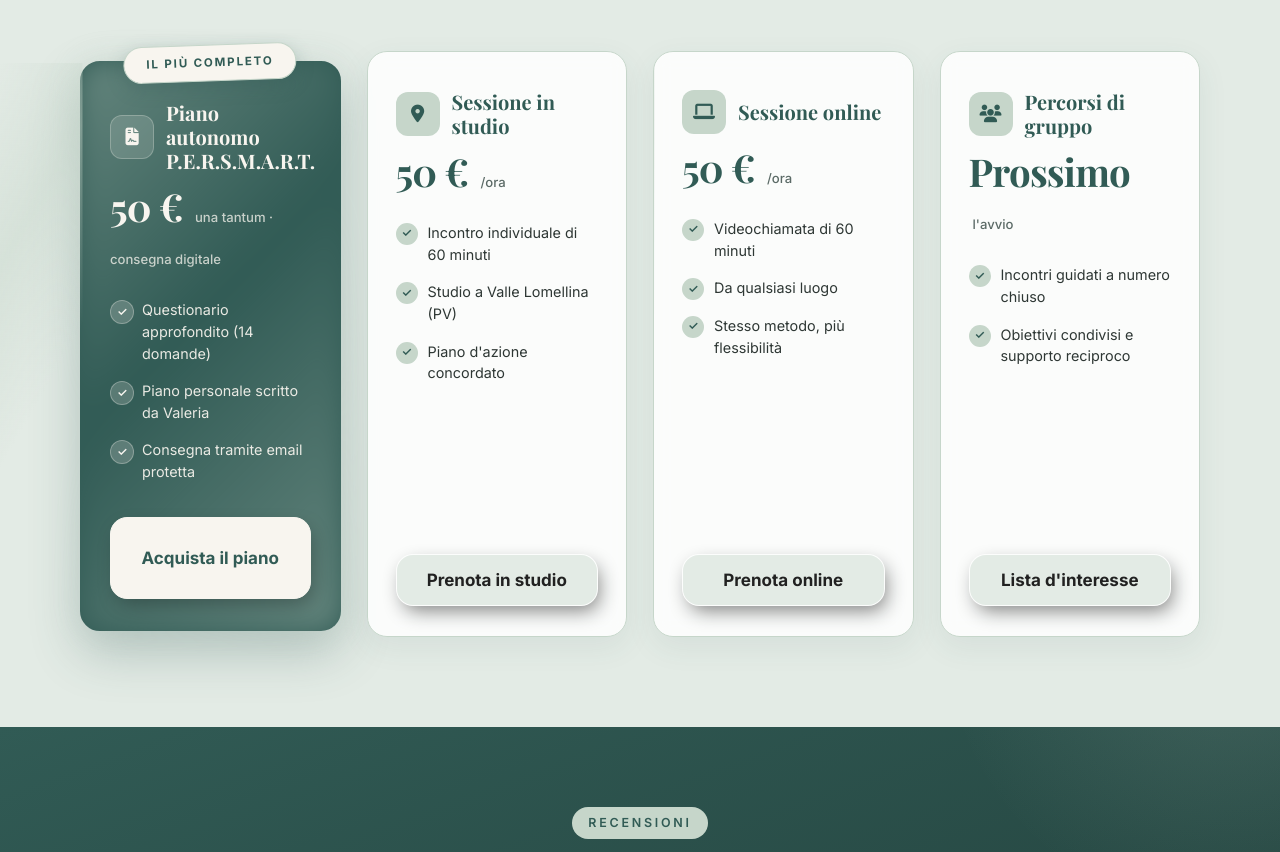
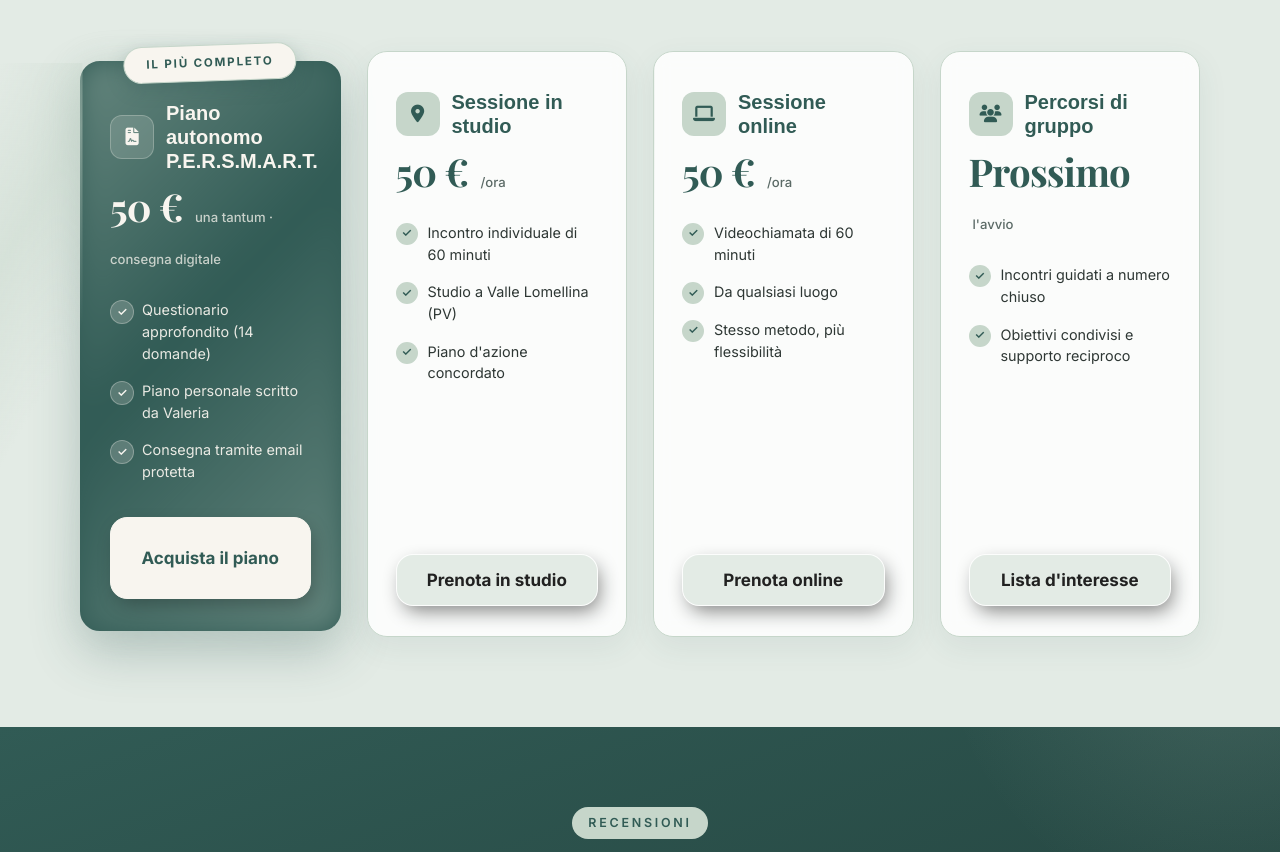
Before and after one commit to Webnix-it/valeriamoretti2026, a plain HTML site: page index.html in a window 1280 px wide. Shown: the part 3588-4440 px from the top of the page. Drawn offline with nearby package versions, Linux system fonts and the light colour scheme; no server answers; a web font is replaced by a local one.

Commit message:
Font card servizi: titoli in sans-serif weight 700

```diff
--- a/style.css
+++ b/style.css
@@ -345,7 +345,7 @@ button { font-family: inherit; cursor: pointer; }
 .service-card > * { position: relative; z-index: 1; }
 .service-card:hover { border-color: var(--verde-bosco); transform: translateY(-6px) scale(1.015); box-shadow: 0 22px 44px rgba(49, 91, 85, 0.18); }
 .service-card:hover::before { transform: translateX(100%); }
-.service-card h3 { font-size: 1.25rem; margin-bottom: 12px; display: flex; align-items: center; gap: 12px; color: var(--verde-bosco); }
+.service-card h3 { font-family: sans-serif; font-weight: 700; font-size: 1.25rem; margin-bottom: 12px; display: flex; align-items: center; gap: 12px; color: var(--verde-bosco); }
 .service-title-icon {
   flex: 0 0 auto; width: 44px; height: 44px; display: inline-flex; align-items: center; justify-content: center;
   font-size: 1.1rem; color: var(--verde-bosco); background: var(--salvia); border-radius: 12px;
```
